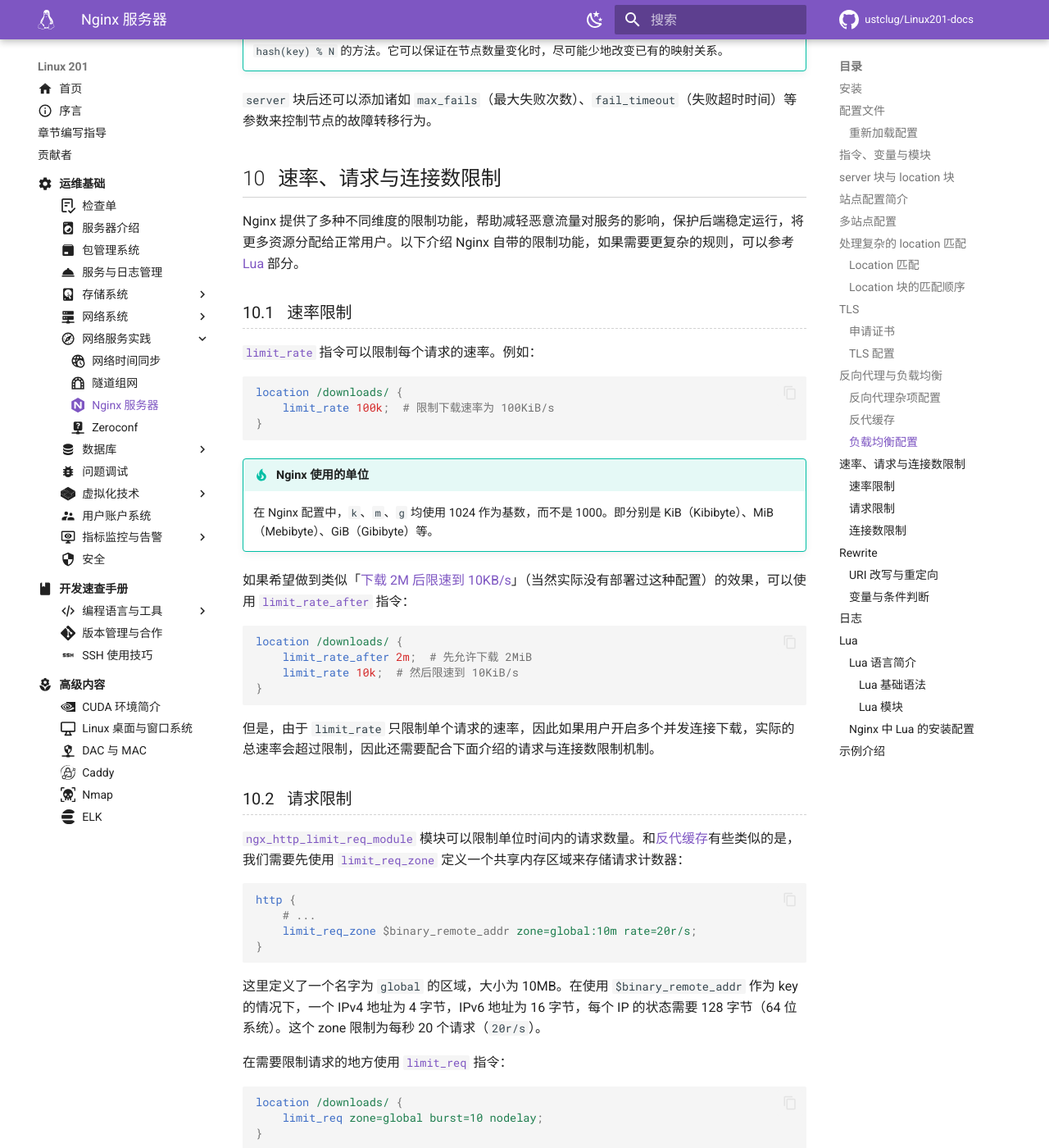
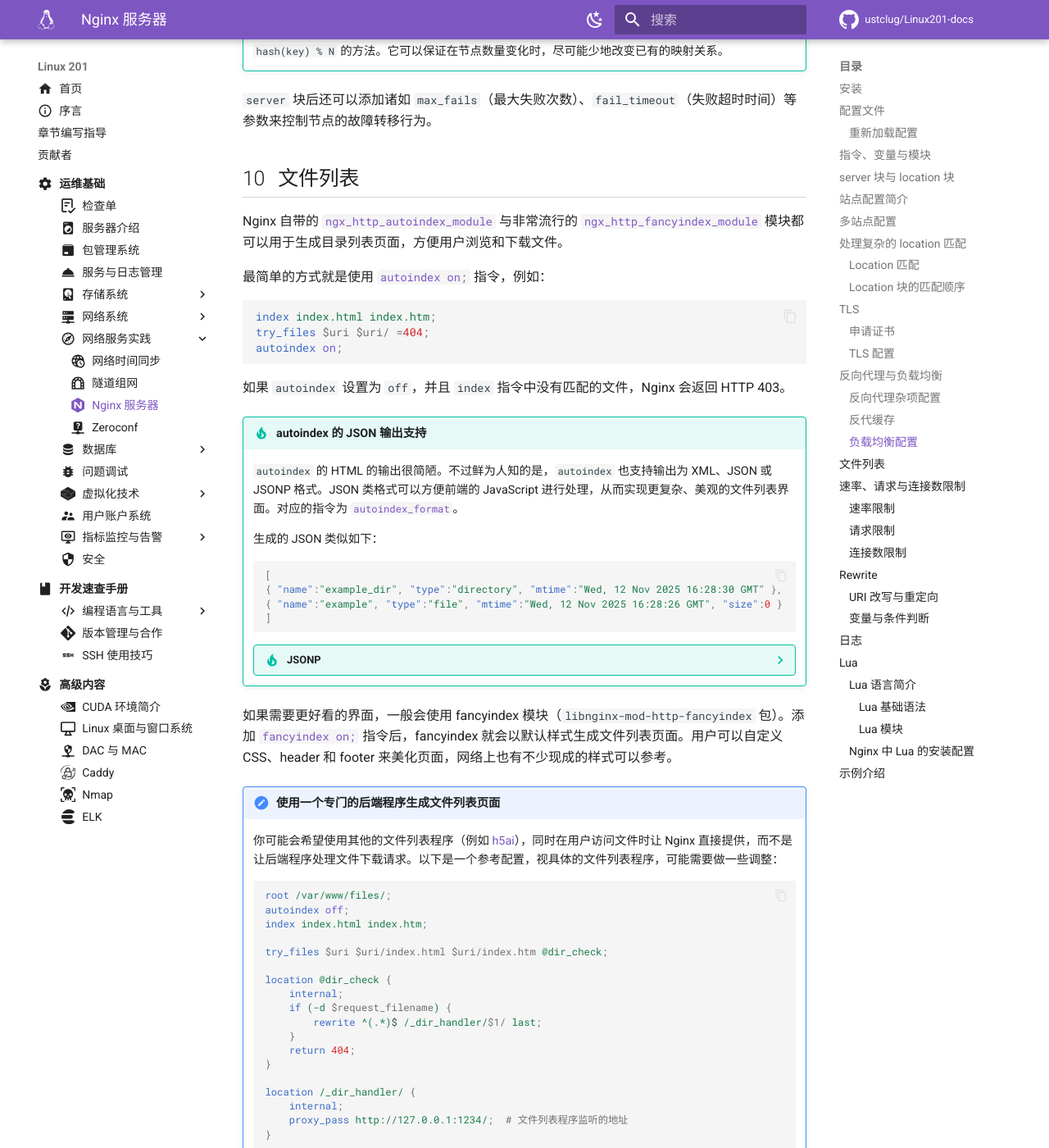
Before and after one commit to ustclug/Linux201-docs, an MkDocs documentation site: the page built from docs/ops/network-service/nginx.md, in a window 1280 px wide and 1400 px high, scrolled down 19786 px. Shown: the whole window at 82% size. Built offline with MkDocs 1.6.1 and Material for MkDocs 9.7.7, drawn with Linux system fonts in a browser that asks for light colours; comment, search, counter and statistics services are not loaded.

Commit message:
ops/network-service: Nginx file listing

````diff
--- a/docs/ops/network-service/nginx.md
+++ b/docs/ops/network-service/nginx.md
@@ -820,6 +820,80 @@
 
 `server` 块后还可以添加诸如 `max_fails`（最大失败次数）、`fail_timeout`（失败超时时间）等参数来控制节点的故障转移行为。
 
+## 文件列表 {#file-listing}
+
+Nginx 自带的 [`ngx_http_autoindex_module`](https://nginx.org/en/docs/http/ngx_http_autoindex_module.html) 与非常流行的 [`ngx_http_fancyindex_module`](https://github.com/aperezdc/ngx-fancyindex) 模块都可以用于生成目录列表页面，方便用户浏览和下载文件。
+
+最简单的方式就是使用 [`autoindex on;`](https://nginx.org/en/docs/http/ngx_http_autoindex_module.html#autoindex) 指令，例如：
+
+```nginx
+index index.html index.htm;
+try_files $uri $uri/ =404;
+autoindex on;
+```
+
+如果 `autoindex` 设置为 `off`，并且 `index` 指令中没有匹配的文件，Nginx 会返回 HTTP 403。
+
+!!! tip "autoindex 的 JSON 输出支持"
+
+    `autoindex` 的 HTML 的输出很简陋。不过鲜为人知的是，`autoindex` 也支持输出为 XML、JSON 或 JSONP 格式。JSON 类格式可以方便前端的 JavaScript 进行处理，从而实现更复杂、美观的文件列表界面。对应的指令为 [`autoindex_format`](https://nginx.org/en/docs/http/ngx_http_autoindex_module.html#autoindex_format)。
+
+    生成的 JSON 类似如下：
+
+    ```json
+    [
+    { "name":"example_dir", "type":"directory", "mtime":"Wed, 12 Nov 2025 16:28:30 GMT" },
+    { "name":"example", "type":"file", "mtime":"Wed, 12 Nov 2025 16:28:26 GMT", "size":0 }
+    ]
+    ```
+
+    ??? tip "JSONP"
+
+        JSONP（JSON with Padding）是一种古老的在前端获取其他站点数据（跨域）的技术。在以上的例子中，如果 `autoindex_format` 设置为 `jsonp`，则在请求时添加 `callback` 参数即可获得 JSONP 格式的响应，例如 `http://example.com/files/?callback=handleFileList`：
+
+        ```javascript
+        /* callback */
+        handleFileList([
+        { "name":"example_dir", "type":"directory", "mtime":"Wed, 12 Nov 2025 16:28:30 GMT" },
+        { "name":"example", "type":"file", "mtime":"Wed, 12 Nov 2025 16:28:26 GMT", "size":0 }
+        ]);
+        ```
+
+        JSONP 设计是需要在 `<script>` 标签中引用：
+
+        ```html
+        <script src="http://example.com/files/?callback=handleFileList"></script>
+        ```
+
+        由于浏览器不会限制在 `<script>` 标签中使用其他站点的脚本，因此通过 JSONP 协议可以实现跨域数据获取。但是，这种技术存在严重的安全风险（需要执行不受信任的第三方代码），因此已经过时了。目前主流的方式是通过 CORS（跨域资源共享）来实现跨域请求。
+
+如果需要更好看的界面，一般会使用 fancyindex 模块（`libnginx-mod-http-fancyindex` 包）。添加 [`fancyindex on;`](https://github.com/aperezdc/ngx-fancyindex?tab=readme-ov-file#fancyindex) 指令后，fancyindex 就会以默认样式生成文件列表页面。用户可以自定义 CSS、header 和 footer 来美化页面，网络上也有不少现成的样式可以参考。
+
+!!! note "使用一个专门的后端程序生成文件列表页面"
+
+    你可能会希望使用其他的文件列表程序（例如 [h5ai](https://github.com/lrsjng/h5ai)），同时在用户访问文件时让 Nginx 直接提供，而不是让后端程序处理文件下载请求。以下是一个参考配置，视具体的文件列表程序，可能需要做一些调整：
+
+    ```nginx
+    root /var/www/files/;
+    autoindex off;
+    index index.html index.htm;
+
+    try_files $uri $uri/index.html $uri/index.htm @dir_check;
+
+    location @dir_check {
+        internal;
+        if (-d $request_filename) {
+            rewrite ^(.*)$ /_dir_handler/$1/ last;
+        }
+        return 404;
+    }
+
+    location /_dir_handler/ {
+        internal;
+        proxy_pass http://127.0.0.1:1234/;  # 文件列表程序监听的地址
+    }
+    ```
+
 ## 速率、请求与连接数限制 {#limiting}
 
 Nginx 提供了多种不同维度的限制功能，帮助减轻恶意流量对服务的影响，保护后端稳定运行，将更多资源分配给正常用户。以下介绍 Nginx 自带的限制功能，如果需要更复杂的规则，可以参考 [Lua](#lua) 部分。
````
